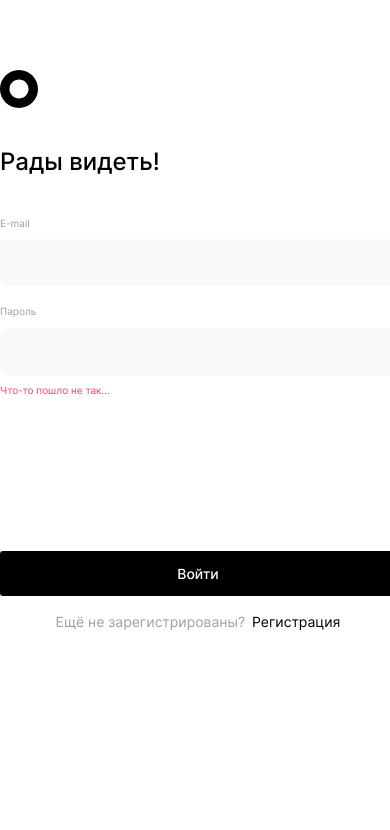
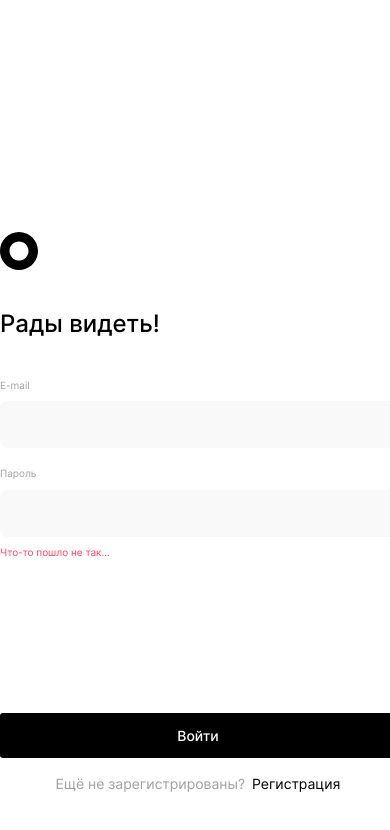
Before and after one commit to Cap-Slow/movies-explorer-frontende, a React (Create React App) app: page /signin in a window 390 px wide. Shown: the top 830 px of the page. Built offline with nearby package versions, Linux system fonts and the light colour scheme.

Commit message:
feat: add media queries for 768 width

```diff
--- a/src/components/AuthPage/AuthPage.css
+++ b/src/components/AuthPage/AuthPage.css
@@ -20,3 +20,9 @@
 .auth-page__form {
   width: 100%;
 }
+
+@media screen and (max-width: 1023px) {
+  .auth-page__logo {
+    margin: 232px 0 40px;
+  }
+}
```
